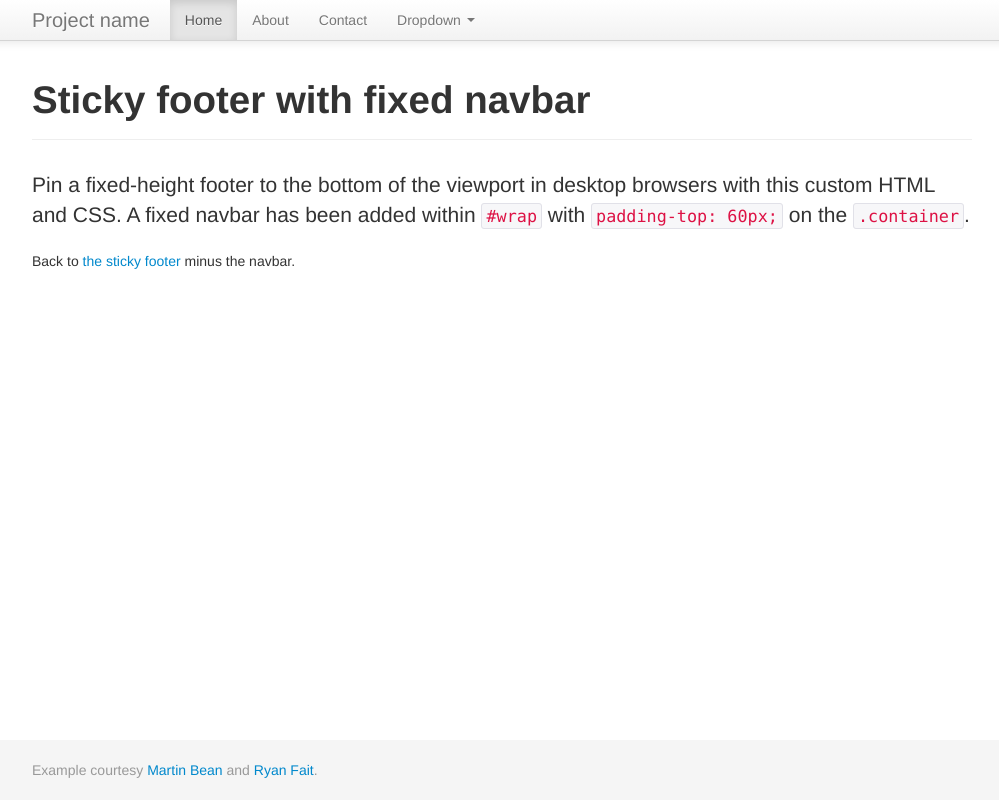
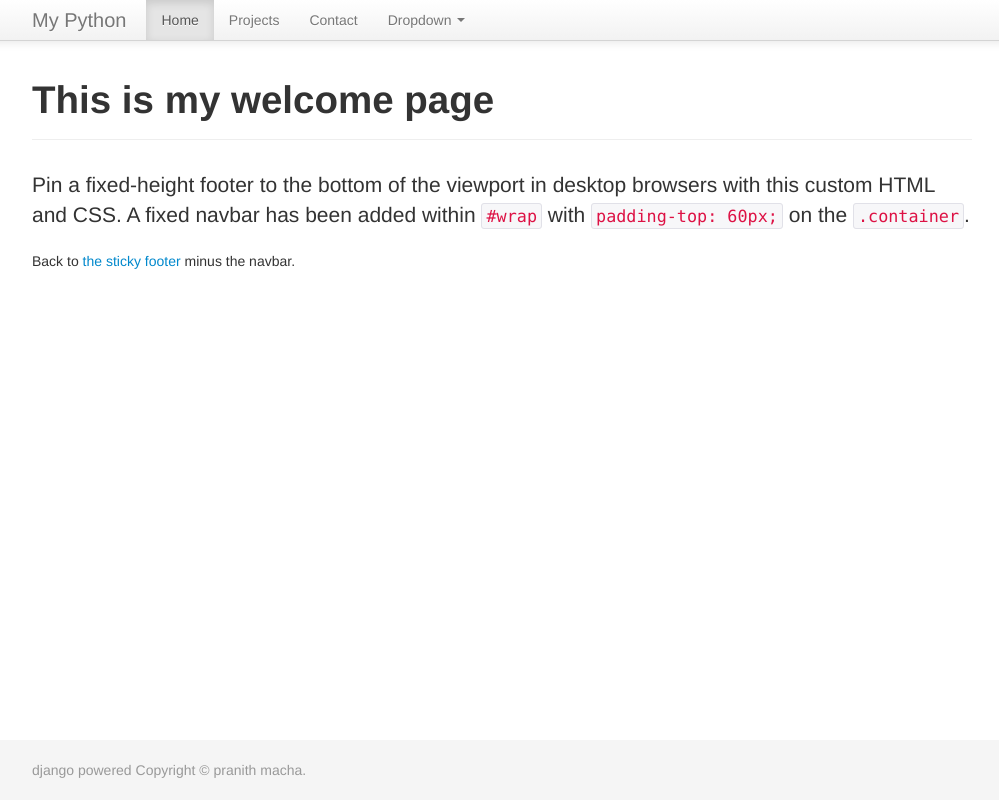
Before and after one commit to pranithmacha/hellodjango, a Django app: page / in a window 1280 px wide. Shown: the whole page, without its empty margins (138-1137 px from the left). Run offline with Django 3.2, Linux system fonts and the light colour scheme; some libraries are stand-ins or nearby versions.

```diff
--- a/hellodjango/templates/myhomepage.html
+++ b/hellodjango/templates/myhomepage.html
@@ -91,12 +91,12 @@
               <span class="icon-bar"></span>
               <span class="icon-bar"></span>
             </button>
-            <a class="brand" href="#">Project name</a>
+            <a class="brand" href="home">My Python</a>
             <div class="nav-collapse collapse">
               <ul class="nav">
-                <li class="active"><a href="#">Home</a></li>
-                <li><a href="#about">About</a></li>
-                <li><a href="#contact">Contact</a></li>
+                <li class="active"><a href="home">Home</a></li>
+                <li><a href="projects">Projects</a></li>
+                <li><a href="contact">Contact</a></li>
                 <li class="dropdown">
                   <a href="#" class="dropdown-toggle" data-toggle="dropdown">Dropdown <b class="caret"></b></a>
                   <ul class="dropdown-menu">
@@ -118,7 +118,7 @@
       <!-- Begin page content -->
       <div class="container">
         <div class="page-header">
-          <h1>Sticky footer with fixed navbar</h1>
+          <h1>This is my welcome page</h1>
         </div>
         <p class="lead">Pin a fixed-height footer to the bottom of the viewport in desktop browsers with this custom HTML and CSS. A fixed navbar has been added within <code>#wrap</code> with <code>padding-top: 60px;</code> on the <code>.container</code>.</p>
         <p>Back to <a href="./sticky-footer.html">the sticky footer</a> minus the navbar.</p>
@@ -129,7 +129,7 @@
 
     <div id="footer">
       <div class="container">
-        <p class="muted credit">Example courtesy <a href="http://martinbean.co.uk">Martin Bean</a> and <a href="http://ryanfait.com/sticky-footer/">Ryan Fait</a>.</p>
+        <p class="muted credit">django powered Copyright © pranith macha.</p>
       </div>
     </div>
 
```
